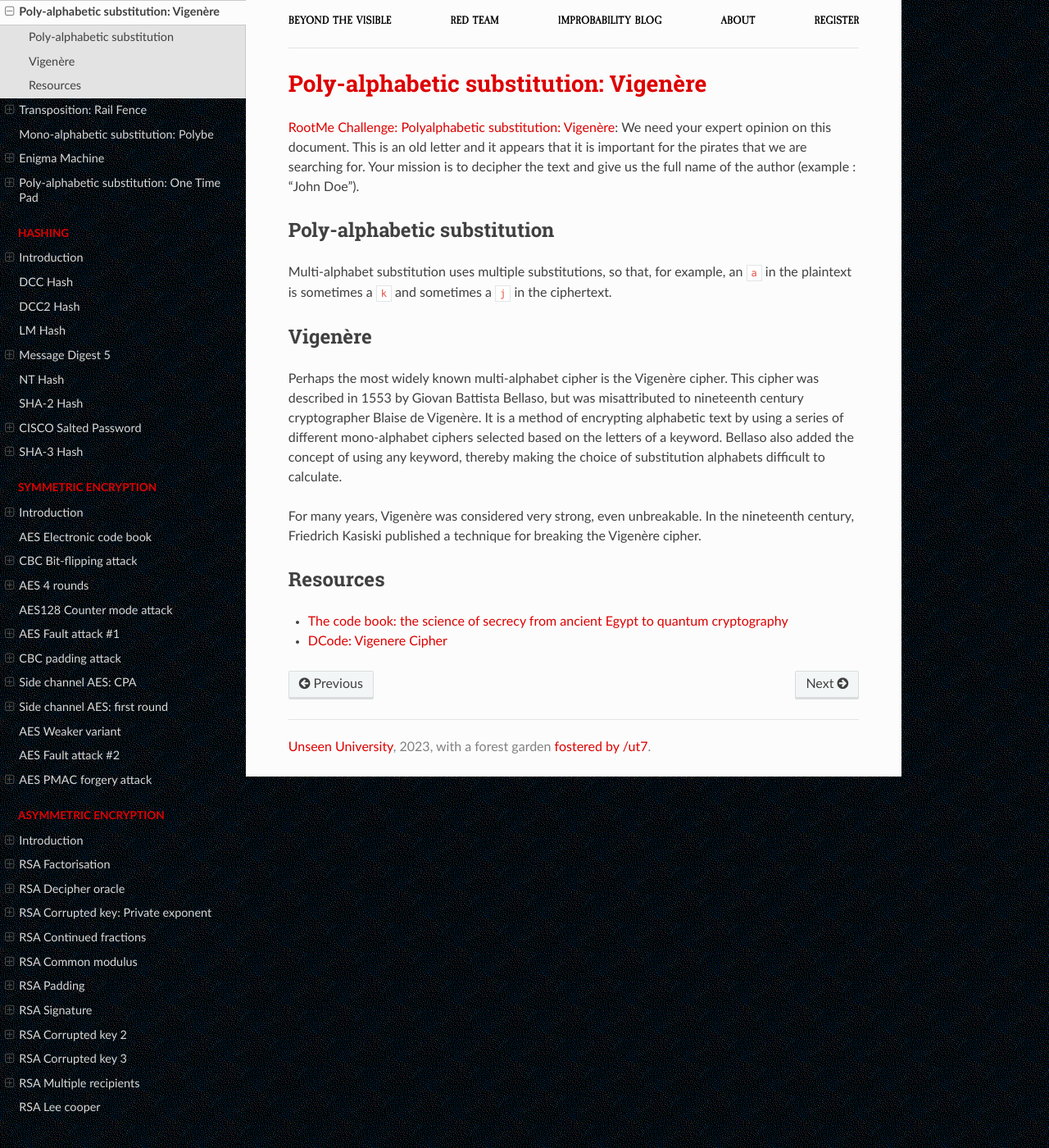
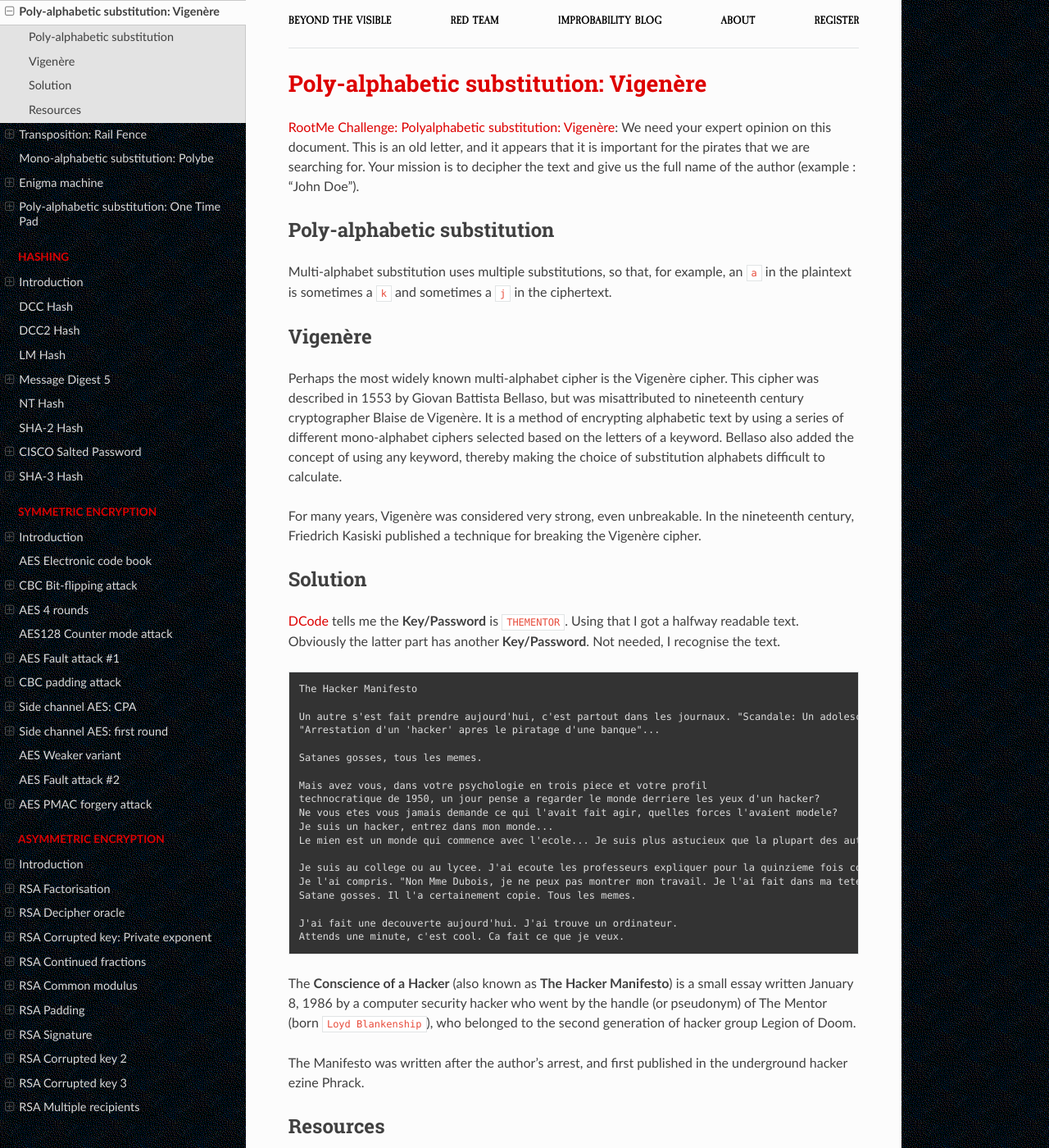
Before and after one commit to tymyrddin/red-crypt, a Sphinx documentation site: the page built from source/docs/ciphers/vigenere.md, in a window 1280 px wide and 1400 px high. Shown: the whole window at 82% size. Built offline with Sphinx 7.4.7 and the Read the Docs theme 2.0.0, drawn with Linux system fonts in a browser that asks for light colours.

Commit message:
First 4 cipher challenges

````diff
--- a/source/docs/ciphers/vigenere.md
+++ b/source/docs/ciphers/vigenere.md
@@ -1,6 +1,6 @@
 # Poly-alphabetic substitution: Vigenère
 
-[RootMe Challenge: Polyalphabetic substitution: Vigenère](https://www.root-me.org/en/Challenges/Cryptanalysis/Polyalphabetic-substitution-Vigenere): We need your expert opinion on this document. This is an old letter and it appears that it is important for the pirates that we are searching for. Your mission is to decipher the text and give us the full name of the author (example : "John Doe").
+[RootMe Challenge: Polyalphabetic substitution: Vigenère](https://www.root-me.org/en/Challenges/Cryptanalysis/Polyalphabetic-substitution-Vigenere): We need your expert opinion on this document. This is an old letter, and it appears that it is important for the pirates that we are searching for. Your mission is to decipher the text and give us the full name of the author (example : "John Doe").
 
 ## Poly-alphabetic substitution
 
@@ -12,7 +12,36 @@ Perhaps the most widely known multi-alphabet cipher is the Vigenère cipher. Thi
 
 For many years, Vigenère was considered very strong, even unbreakable. In the nineteenth century, Friedrich Kasiski published a technique for breaking the Vigenère cipher.
 
+## Solution
+
+[DCode](https://www.dcode.fr/vigenere-cipher) tells me the **Key/Password** is `THEMENTOR`. Using that I got a halfway readable text. Obviously the latter part has another **Key/Password**. Not needed, I recognise the text.
+
+```text
+The Hacker Manifesto
+
+Un autre s'est fait prendre aujourd'hui, c'est partout dans les journaux. "Scandale: Un adolescent arrete pour crime informatique,
+"Arrestation d'un 'hacker' apres le piratage d'une banque"...
+
+Satanes gosses, tous les memes.
+
+Mais avez vous, dans votre psychologie en trois piece et votre profil
+technocratique de 1950, un jour pense a regarder le monde derriere les yeux d'un hacker?
+Ne vous etes vous jamais demande ce qui l'avait fait agir, quelles forces l'avaient modele?
+Je suis un hacker, entrez dans mon monde...
+Le mien est un monde qui commence avec l'ecole... Je suis plus astucieux que la plupart des autres enfants, les conneries qu'ils m'apprennent me lassent...
+
+Je suis au college ou au lycee. J'ai ecoute les professeurs expliquer pour la quinzieme fois comment reduire une fraction.
+Je l'ai compris. "Non Mme Dubois, je ne peux pas montrer mon travail. Je l'ai fait dans ma tete"
+Satane gosses. Il l'a certainement copie. Tous les memes.
+
+J'ai fait une decouverte aujourd'hui. J'ai trouve un ordinateur.
+Attends une minute, c'est cool. Ca fait ce que je veux.
+```
+
+The **Conscience of a Hacker** (also known as **The Hacker Manifesto**) is a small essay written January 8, 1986 by a computer security hacker who went by the handle (or pseudonym) of The Mentor (born `Loyd Blankenship`), who belonged to the second generation of hacker group Legion of Doom.
+
+The Manifesto was written after the author's arrest, and first published in the underground hacker ezine Phrack.
+
 ## Resources
 
 * [The code book: the science of secrecy from ancient Egypt to quantum cryptography](https://archive.org/details/codebook00simo/page/n13/mode/2up)
-* [DCode: Vigenere Cipher](https://www.dcode.fr/vigenere-cipher)
````
Also changed, not shown: source/docs/ciphers/README.md (+1 -1 lines), source/docs/ciphers/caesar.md (+22 -1 lines), source/docs/ciphers/enigma.md (+5 -5 lines), source/docs/ciphers/polybe.md (+30 -0 lines), source/docs/ciphers/rail-fence.md (+7 -3 lines).
